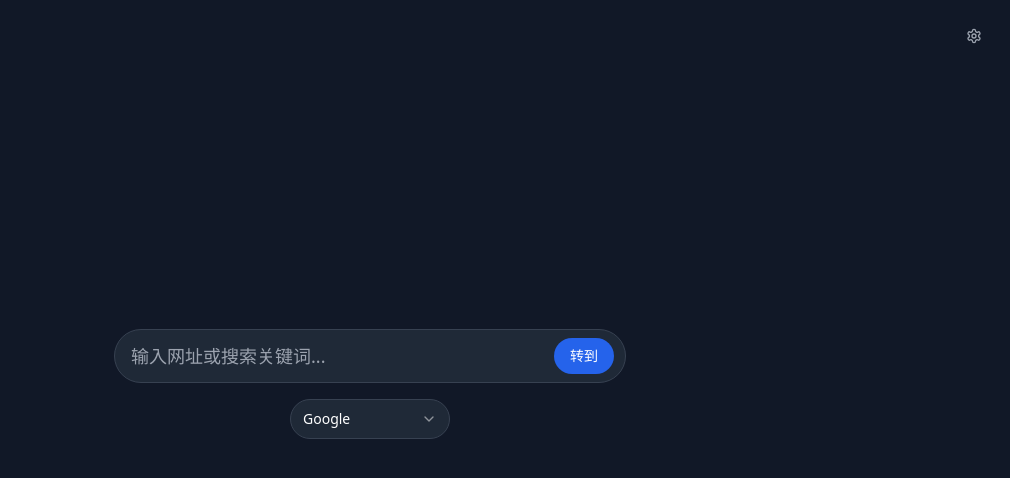
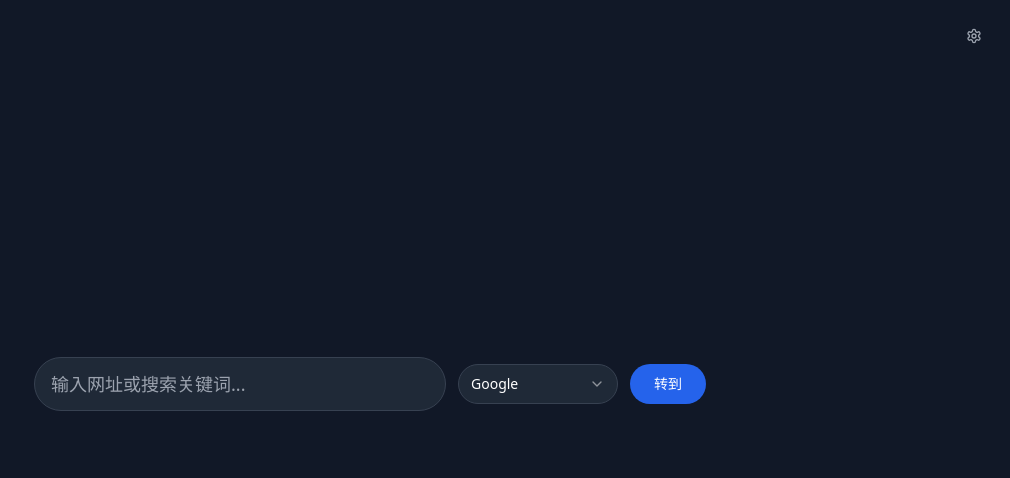
Before and after one commit to jkmoravec/quick-tab-navigator, a React (Vite) app: page / in a window 1280 px wide. Shown: the top 478 px of the page, without its empty margins (270-1280 px from the left). Built offline with nearby package versions, Linux system fonts and the light colour scheme.

Commit message:
Revert to initial layout
Revert the layout changes to the initial design.

```diff
--- a/src/pages/Index.tsx
+++ b/src/pages/Index.tsx
@@ -93,31 +93,21 @@ const Index = () => {
 
       {/* 主搜索区域 */}
       <div className="w-full max-w-2xl mx-auto flex flex-col items-center">
-        {/* 搜索栏 - 改为单一输入框样式 */}
-        <div className="w-full max-w-lg mb-8">
-          <div className="relative">
+        {/* 搜索栏 - 水平布局 */}
+        <div className="w-full mb-8">
+          <div className="flex items-center gap-3">
+            <div className="flex-1 relative">
               <AutoComplete
                 value={query}
                 onChange={setQuery}
                 onSubmit={handleSubmit}
                 placeholder="输入网址或搜索关键词..."
-              className="w-full text-lg py-3 px-4 pr-20 rounded-full bg-gray-800 border border-gray-700 text-white placeholder:text-gray-400 focus:border-blue-500 focus:outline-none transition-colors"
+                className="w-full text-lg py-3 px-4 rounded-full bg-gray-800 border border-gray-700 text-white placeholder:text-gray-400 focus:border-blue-500 focus:outline-none transition-colors"
               />
-            <div className="absolute right-3 top-1/2 transform -translate-y-1/2">
-              <Button
-                onClick={() => handleSubmit(query)}
-                size="sm"
-                className="px-4 py-1.5 rounded-full bg-blue-600 hover:bg-blue-700 text-white font-medium text-sm"
-              >
-                转到
-              </Button>
-            </div>
             </div>
 
-          {/* 搜索引擎选择器 - 移到下方 */}
-          <div className="flex justify-center mt-4">
             <Select value={searchEngine} onValueChange={setSearchEngine}>
-              <SelectTrigger className="w-40 py-2 rounded-full bg-gray-800 border-gray-700 text-white hover:bg-gray-700 focus:border-blue-500">
+              <SelectTrigger className="w-40 py-3 rounded-full bg-gray-800 border-gray-700 text-white hover:bg-gray-700 focus:border-blue-500">
                 <SelectValue />
               </SelectTrigger>
               <SelectContent className="bg-white">
@@ -128,6 +118,13 @@ const Index = () => {
                 ))}
               </SelectContent>
             </Select>
+
+            <Button
+              onClick={() => handleSubmit(query)}
+              className="px-6 py-3 rounded-full bg-blue-600 hover:bg-blue-700 text-white font-medium"
+            >
+              转到
+            </Button>
           </div>
         </div>
 
```
Lines whose indentation alone changed are shown as unchanged.
